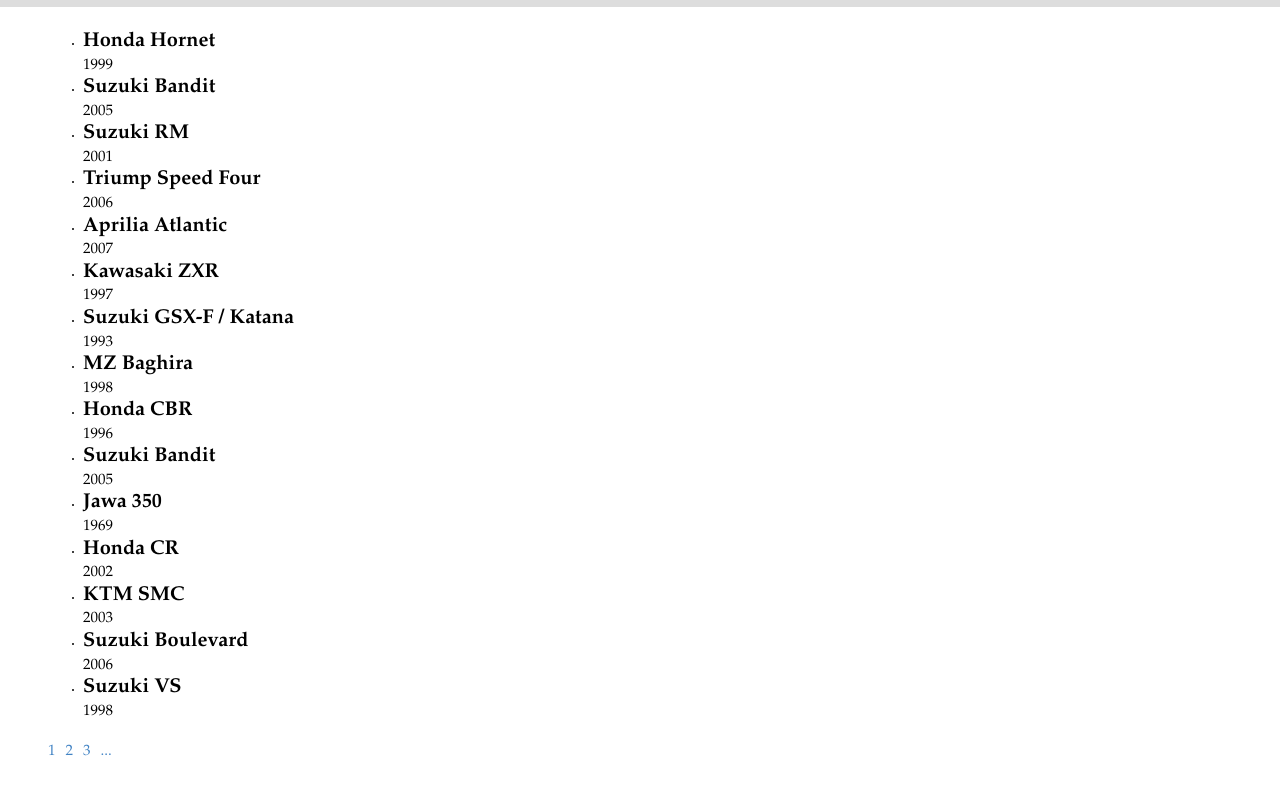
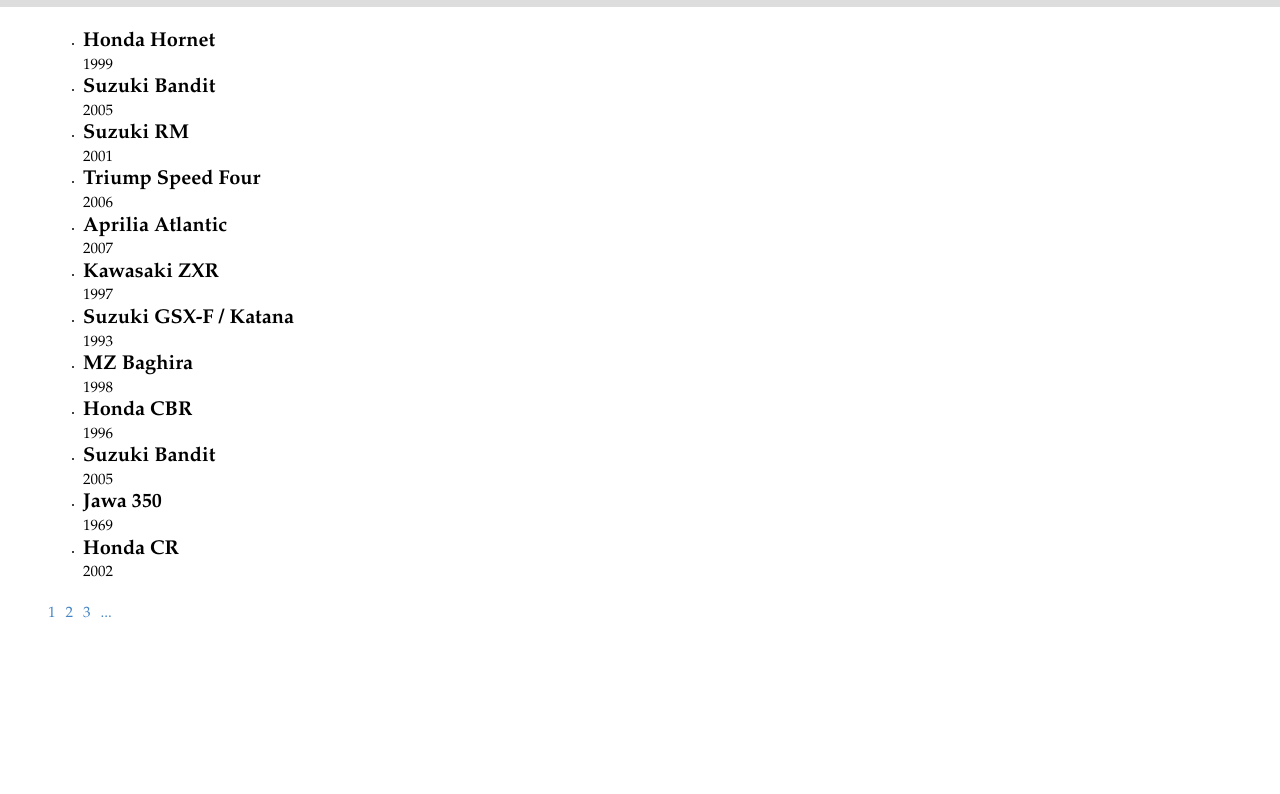
Before and after one commit to svarcas/nfq, a plain HTML site: page index.html in a window 1280 px wide. Shown: the part 138-932 px from the top of the page. After the commit the page ends 825 px from the top, so only its background shows below. Drawn offline with Linux system fonts and the light colour scheme.

Commit message:
Update index.html

```diff
--- a/index.html
+++ b/index.html
@@ -43,7 +43,7 @@
       var options = {
   valueNames: [ 'name', 'born' ],
   item: '<li><h3 class="name"></h3><p class="born"></p></li>',
-  page: 15,
+  page: 12,
   pagination: true
 };
 
```
